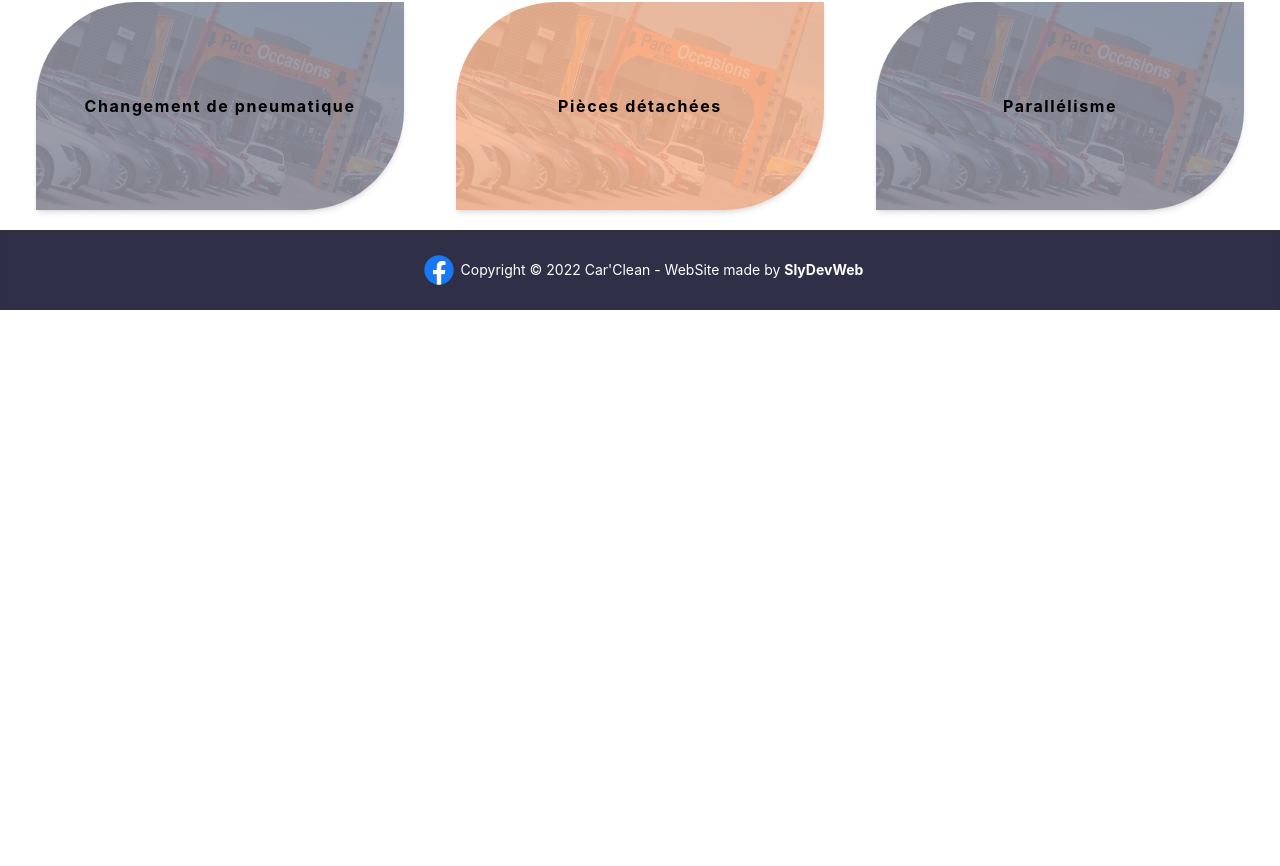
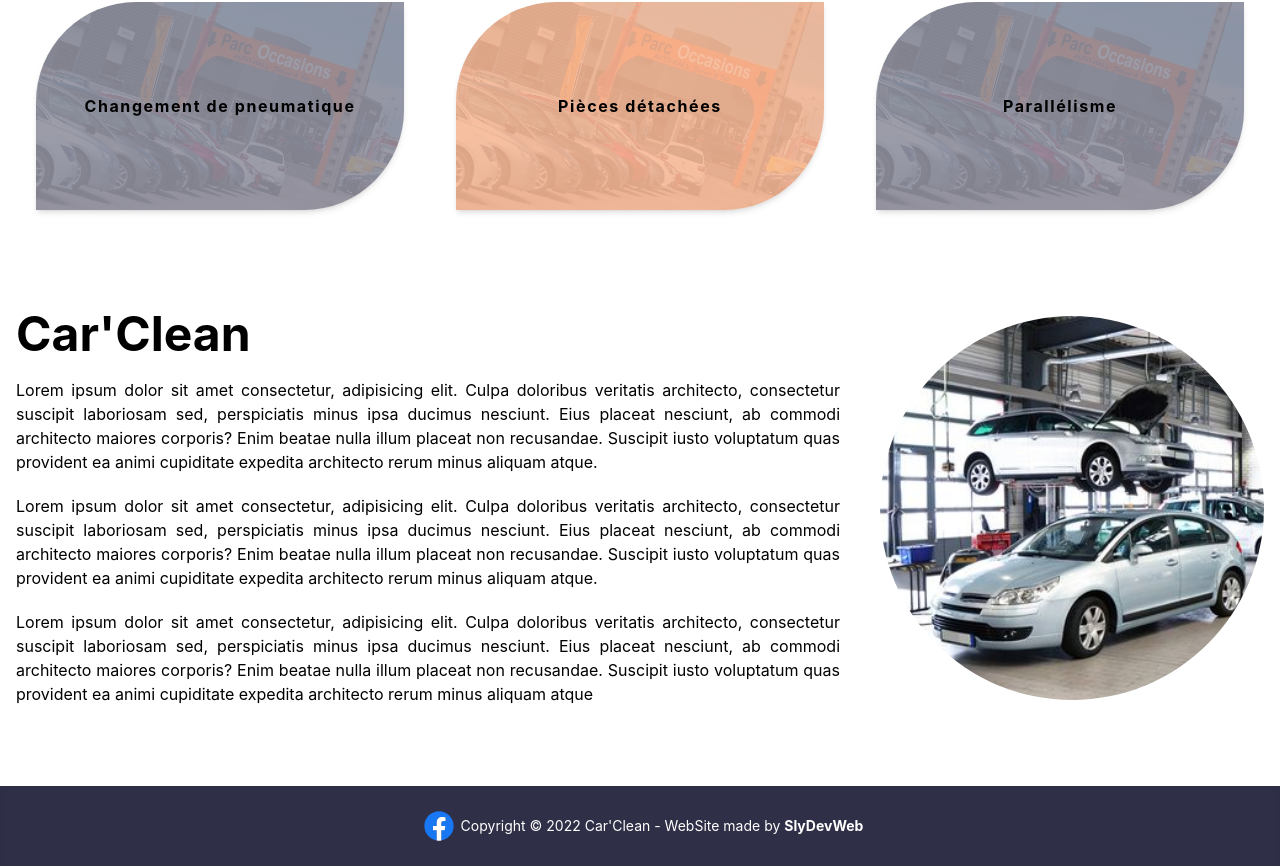
Before and after one commit to 03Sly03/car-clean, a Next.js app: page / in a window 1280 px wide. Shown: the part 734-1600 px from the top of the page. Before the commit the page ends 1044 px from the top, so only its background shows below. Built offline with nearby package versions, Linux system fonts and the light colour scheme; no server answers.

Commit message:
homepage style modified

```diff
--- a/pages/index.tsx
+++ b/pages/index.tsx
@@ -80,6 +80,40 @@ export default function Home() {
           </h2>
         </div>
       </div>
+      <div className="mt-20 flex items-center mb-20">
+        <div>
+          <h2 className="font-bold text-5xl">Car'Clean</h2>
+          <p className="mt-5 text-justify pr-10">
+            Lorem ipsum dolor sit amet consectetur, adipisicing elit. Culpa
+            doloribus veritatis architecto, consectetur suscipit laboriosam sed,
+            perspiciatis minus ipsa ducimus nesciunt. Eius placeat nesciunt, ab
+            commodi architecto maiores corporis? Enim beatae nulla illum placeat
+            non recusandae. Suscipit iusto voluptatum quas provident ea animi
+            cupiditate expedita architecto rerum minus aliquam atque.
+          </p>
+          <p className="mt-5 text-justify pr-10">
+            Lorem ipsum dolor sit amet consectetur, adipisicing elit. Culpa
+            doloribus veritatis architecto, consectetur suscipit laboriosam sed,
+            perspiciatis minus ipsa ducimus nesciunt. Eius placeat nesciunt, ab
+            commodi architecto maiores corporis? Enim beatae nulla illum placeat
+            non recusandae. Suscipit iusto voluptatum quas provident ea animi
+            cupiditate expedita architecto rerum minus aliquam atque.
+          </p>
+          <p className="mt-5 text-justify pr-10">
+            Lorem ipsum dolor sit amet consectetur, adipisicing elit. Culpa
+            doloribus veritatis architecto, consectetur suscipit laboriosam sed,
+            perspiciatis minus ipsa ducimus nesciunt. Eius placeat nesciunt, ab
+            commodi architecto maiores corporis? Enim beatae nulla illum placeat
+            non recusandae. Suscipit iusto voluptatum quas provident ea animi
+            cupiditate expedita architecto rerum minus aliquam atque
+          </p>
+        </div>
+        <img
+          src="/images/the-garage/front.jpg"
+          alt="devanture du garage Car'Clean"
+          className="rounded-full object-cover h-96 w-96"
+        />
+      </div>
     </Layout>
   );
 }
```
Also changed, not shown: public/images/the-garage/front.jpg (added).
